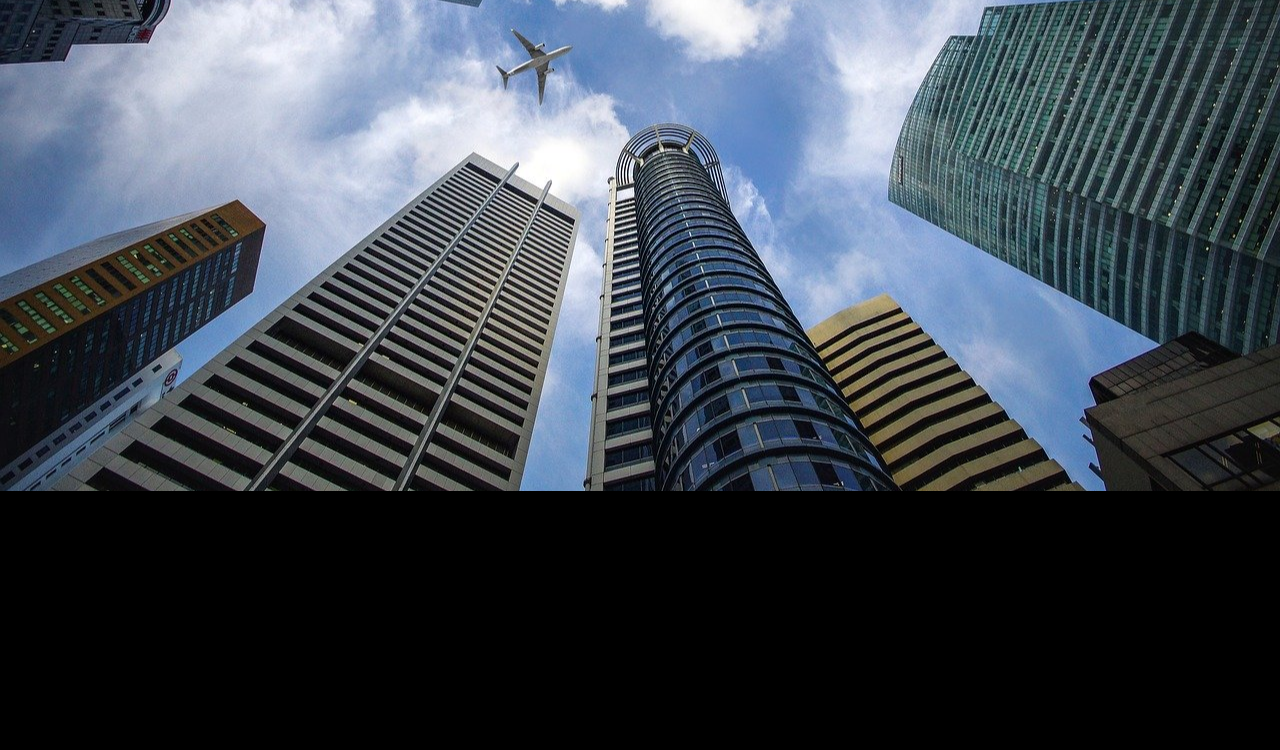
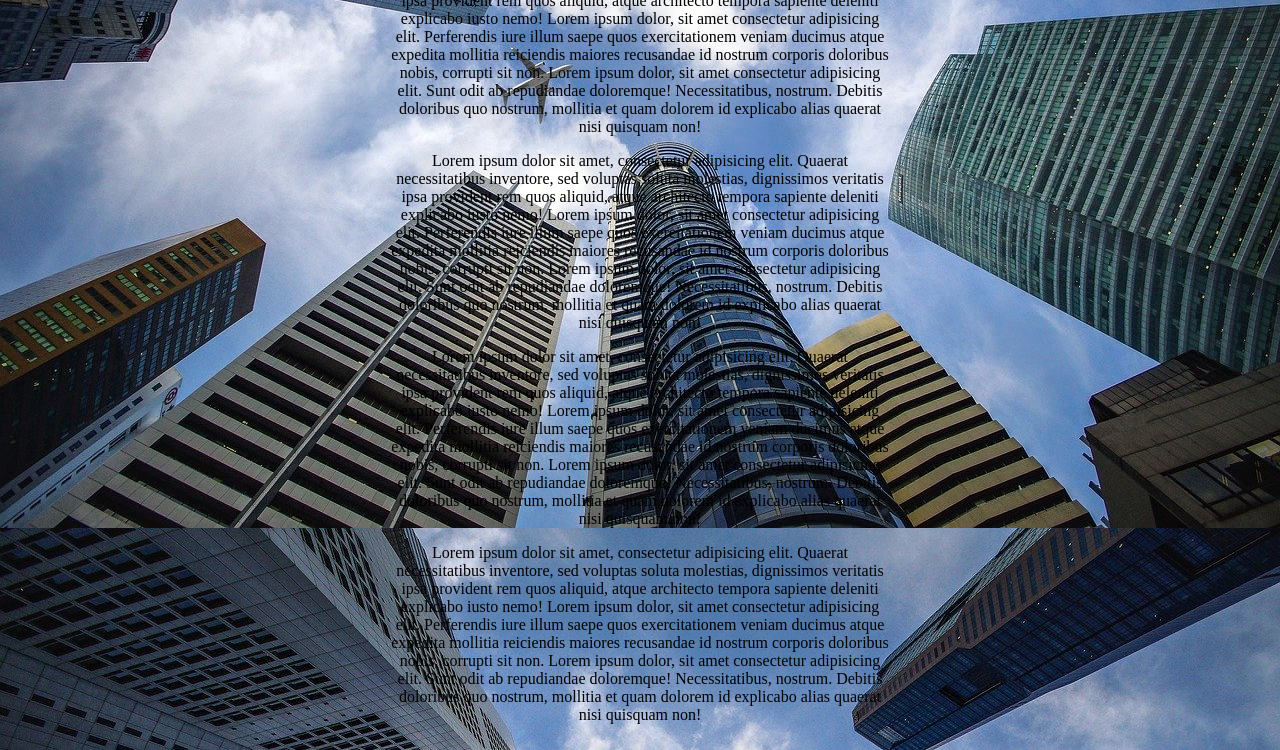
Before and after one commit to vinizs-dev/html-css, a plain HTML site: page exercicios/modulo 3/ex022 - Imagens De Fundo/fundo006.html in a window 1280 px wide. Shown: the part 325-1075 px from the top of the page. Before the commit the page ends 816 px from the top, so only its background shows below. Drawn offline with Linux system fonts and the light colour scheme.

Commit message:
ex022 atualizado

```diff
--- a/exercicios/modulo 3/ex022 - Imagens De Fundo/fundo006.html
+++ b/exercicios/modulo 3/ex022 - Imagens De Fundo/fundo006.html
@@ -7,16 +7,23 @@
     <style>
         body{
             height: 100vh;
-            background-color: black;
-            font-family: Arial, Helvetica, sans-serif;
+            /*background-color: black;
             background-image: url(imagens/wallpaper002.jpg);
             background-position: center center;
             background-repeat: no-repeat;
             background-size: cover;
+            background-attachment: fixed;
+            font-family: Arial, Helvetica, sans-serif;
+
+            Shorthando background
+            color > image > position > repeat > (size) > attachment
+            */
+            background: black url(imagens/wallpaper002.jpg) center center no-repeat fixed;
+            background-size: cover;
         }
         main{
             color: black;
-            width: 500px;
+            max-width: 500px;
             margin: auto;
             padding: 10px;
             text-align: center;
@@ -33,8 +40,14 @@
 </head>
 <body>
     <main>
-        <h1>Imagem de fundo</h1>
-        <p>Lorem ipsum dolor sit amet, consectetur adipisicing elit. Quaerat necessitatibus inventore, sed voluptas soluta molestias, dignissimos veritatis ipsa provident rem quos aliquid, atque architecto tempora sapiente deleniti explicabo iusto nemo! Lorem ipsum dolor, sit amet consectetur adipisicing elit. Perferendis iure illum saepe quos exercitationem veniam ducimus atque expedita mollitia reiciendis maiores recusandae id nostrum corporis doloribus nobis, corrupti sit non. Lorem ipsum dolor, sit amet consectetur adipisicing elit. Sunt odit ab repudiandae doloremque! Necessitatibus, nostrum. Debitis doloribus quo nostrum, mollitia et quam dolorem id explicabo alias quaerat nisi quisquam non!</p>
+        <section>
+            <h1>Imagem de fundo</h1>
+            <p>Lorem ipsum dolor sit amet, consectetur adipisicing elit. Quaerat necessitatibus inventore, sed voluptas soluta molestias, dignissimos veritatis ipsa provident rem quos aliquid, atque architecto tempora sapiente deleniti explicabo iusto nemo! Lorem ipsum dolor, sit amet consectetur adipisicing elit. Perferendis iure illum saepe quos exercitationem veniam ducimus atque expedita mollitia reiciendis maiores recusandae id nostrum corporis doloribus nobis, corrupti sit non. Lorem ipsum dolor, sit amet consectetur adipisicing elit. Sunt odit ab repudiandae doloremque! Necessitatibus, nostrum. Debitis doloribus quo nostrum, mollitia et quam dolorem id explicabo alias quaerat nisi quisquam non!</p>
+            <p>Lorem ipsum dolor sit amet, consectetur adipisicing elit. Quaerat necessitatibus inventore, sed voluptas soluta molestias, dignissimos veritatis ipsa provident rem quos aliquid, atque architecto tempora sapiente deleniti explicabo iusto nemo! Lorem ipsum dolor, sit amet consectetur adipisicing elit. Perferendis iure illum saepe quos exercitationem veniam ducimus atque expedita mollitia reiciendis maiores recusandae id nostrum corporis doloribus nobis, corrupti sit non. Lorem ipsum dolor, sit amet consectetur adipisicing elit. Sunt odit ab repudiandae doloremque! Necessitatibus, nostrum. Debitis doloribus quo nostrum, mollitia et quam dolorem id explicabo alias quaerat nisi quisquam non!</p>
+            <p>Lorem ipsum dolor sit amet, consectetur adipisicing elit. Quaerat necessitatibus inventore, sed voluptas soluta molestias, dignissimos veritatis ipsa provident rem quos aliquid, atque architecto tempora sapiente deleniti explicabo iusto nemo! Lorem ipsum dolor, sit amet consectetur adipisicing elit. Perferendis iure illum saepe quos exercitationem veniam ducimus atque expedita mollitia reiciendis maiores recusandae id nostrum corporis doloribus nobis, corrupti sit non. Lorem ipsum dolor, sit amet consectetur adipisicing elit. Sunt odit ab repudiandae doloremque! Necessitatibus, nostrum. Debitis doloribus quo nostrum, mollitia et quam dolorem id explicabo alias quaerat nisi quisquam non!</p>
+            <p>Lorem ipsum dolor sit amet, consectetur adipisicing elit. Quaerat necessitatibus inventore, sed voluptas soluta molestias, dignissimos veritatis ipsa provident rem quos aliquid, atque architecto tempora sapiente deleniti explicabo iusto nemo! Lorem ipsum dolor, sit amet consectetur adipisicing elit. Perferendis iure illum saepe quos exercitationem veniam ducimus atque expedita mollitia reiciendis maiores recusandae id nostrum corporis doloribus nobis, corrupti sit non. Lorem ipsum dolor, sit amet consectetur adipisicing elit. Sunt odit ab repudiandae doloremque! Necessitatibus, nostrum. Debitis doloribus quo nostrum, mollitia et quam dolorem id explicabo alias quaerat nisi quisquam non!</p>
+            <p>Lorem ipsum dolor sit amet, consectetur adipisicing elit. Quaerat necessitatibus inventore, sed voluptas soluta molestias, dignissimos veritatis ipsa provident rem quos aliquid, atque architecto tempora sapiente deleniti explicabo iusto nemo! Lorem ipsum dolor, sit amet consectetur adipisicing elit. Perferendis iure illum saepe quos exercitationem veniam ducimus atque expedita mollitia reiciendis maiores recusandae id nostrum corporis doloribus nobis, corrupti sit non. Lorem ipsum dolor, sit amet consectetur adipisicing elit. Sunt odit ab repudiandae doloremque! Necessitatibus, nostrum. Debitis doloribus quo nostrum, mollitia et quam dolorem id explicabo alias quaerat nisi quisquam non!</p>
+        </section>
     </main>
 </body>
 </html>
```
